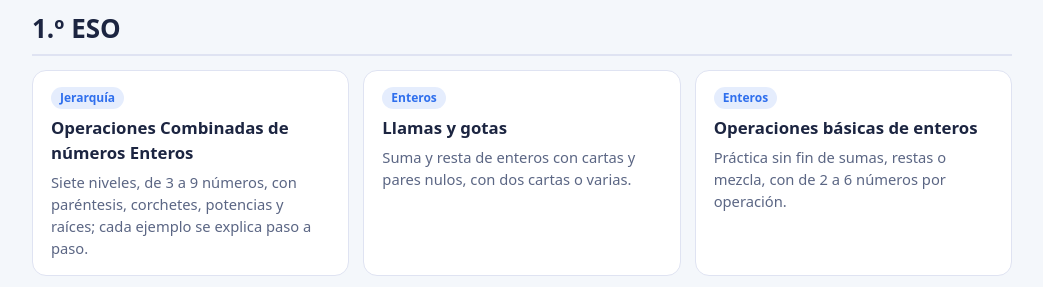
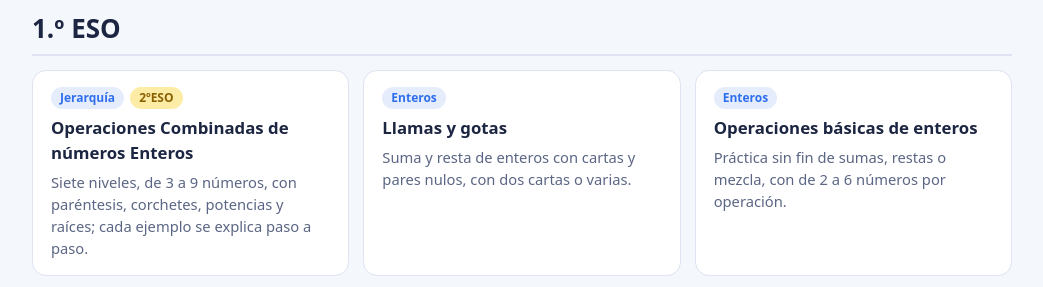
Before and after one commit to matespuerta/artefactos, a plain HTML site: page index.html in a window 1280 px wide. Shown: the part 175-462 px from the top of the page, without its empty margins (118-1161 px from the left). Drawn offline with Linux system fonts and the light colour scheme.

Commit message:
Añade etiqueta amarilla 2ºESO a Operaciones Combinadas de números Enteros
Co-Authored-By: Claude Sonnet 5.5 <noreply@anthropic.com>
Claude-Session: https://claude.ai/code/session_01BmcBm6BS6Q6tpTvbg3k1Ha

```diff
--- a/index.html
+++ b/index.html
@@ -31,6 +31,8 @@ a.card:focus-visible{outline:3px solid var(--accent);outline-offset:2px}
 @media(prefers-color-scheme:dark){.card .tag.morado{color:#cfa8ff;background:rgba(175,120,255,.2)}}
 .card .tag.verde{color:#1e8449;background:rgba(46,204,113,.18)}
 @media(prefers-color-scheme:dark){.card .tag.verde{color:#7fe0a4;background:rgba(80,220,140,.18)}}
+.card .tag.amarillo{color:#8a6100;background:rgba(250,204,21,.38)}
+@media(prefers-color-scheme:dark){.card .tag.amarillo{color:#fde68a;background:rgba(250,204,21,.22)}}
 .card .tag{align-self:flex-start;font-size:.75rem;font-weight:600;color:var(--accent);background:color-mix(in srgb,var(--accent) 12%,transparent);border-radius:999px;padding:2px 9px}
 footer{margin-top:36px;color:var(--soft);font-size:.85rem}
 main{position:relative}
@@ -51,7 +53,7 @@ h1{padding-right:130px}
 
   <h2>1.º ESO</h2>
   <div class="grid">
-    <a class="card" href="operaciones-combinadas-de-enteros/"><span class="tag">Jerarquía</span><b>Operaciones Combinadas de números Enteros</b><span>Siete niveles, de 3 a 9 números, con paréntesis, corchetes, potencias y raíces; cada ejemplo se explica paso a paso.</span></a>
+    <a class="card" href="operaciones-combinadas-de-enteros/"><span class="tags"><span class="tag">Jerarquía</span><span class="tag amarillo">2ºESO</span></span><b>Operaciones Combinadas de números Enteros</b><span>Siete niveles, de 3 a 9 números, con paréntesis, corchetes, potencias y raíces; cada ejemplo se explica paso a paso.</span></a>
     <a class="card" href="llamas-y-gotas/"><span class="tag">Enteros</span><b>Llamas y gotas</b><span>Suma y resta de enteros con cartas y pares nulos, con dos cartas o varias.</span></a>
     <a class="card" href="operaciones-basicas-de-enteros/"><span class="tag">Enteros</span><b>Operaciones básicas de enteros</b><span>Práctica sin fin de sumas, restas o mezcla, con de 2 a 6 números por operación.</span></a>
     <a class="card" href="fracciones-barras/"><span class="tag">Fracciones</span><b>Fracciones con barras</b><span>Fracción de una cantidad y fracción inversa, con modelo de barras.</span></a>
```
